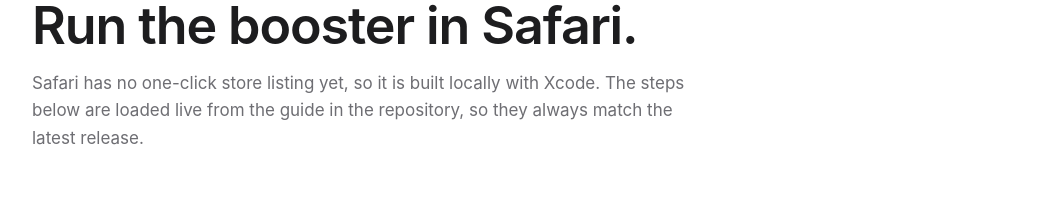
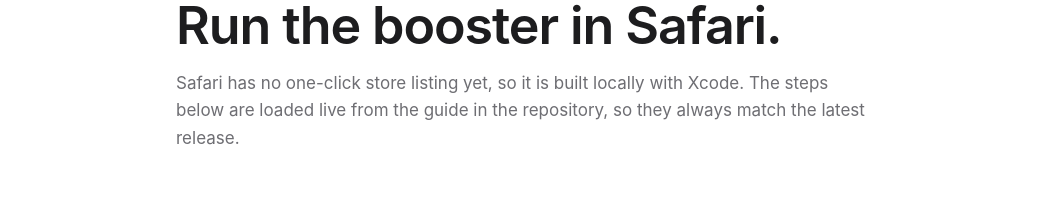
Before and after one commit to Noah4ever/ai-chat-speed-booster-website, a React (Vite) app: page /ai-chat-speed-booster/safari in a window 1280 px wide. Shown: the part 204-406 px from the top of the page, without its empty margins (112-1167 px from the left). Built offline with nearby package versions, Linux system fonts and the light colour scheme; no server answers.

Commit message:
fix: center the Safari guide heading and intro

```diff
--- a/src/pages/Safari.module.scss
+++ b/src/pages/Safari.module.scss
@@ -1,5 +1,11 @@
 .page {
   padding-block: var(--space-12) var(--space-24);
+}
+
+// Centered reading column shared by the heading, lead and rendered guide.
+.inner {
+  max-width: 44rem;
+  margin-inline: auto;
 }
 
 .back {
@@ -20,7 +26,6 @@
 }
 
 .lead {
-  max-width: 42rem;
   margin-top: var(--space-4);
   color: var(--text-muted);
 }
@@ -36,9 +41,7 @@
 
 // Rendered markdown from the repository guide.
 .doc {
-  max-width: 44rem;
   margin-top: var(--space-12);
-  margin-inline: auto;
 
   h1:first-child {
     display: none;
--- a/src/pages/Safari.tsx
+++ b/src/pages/Safari.tsx
@@ -66,6 +66,7 @@
   return (
     <main className={styles.page}>
       <div className="container">
+        <div className={styles.inner}>
           <Link to="/" className={styles.back}>
             <ArrowLeft size={16} strokeWidth={2} />
             Back to home
@@ -102,6 +103,7 @@
             </Button>
           </div>
         </div>
+      </div>
     </main>
   );
 }
```
Lines whose indentation alone changed are shown as unchanged.
